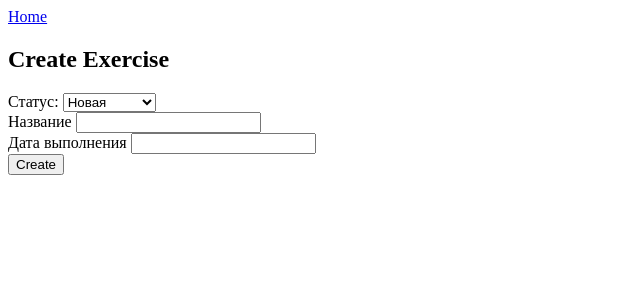
After one commit to Shirin26/todolist_2, a Django app: page /exercise/add/ in a window 1280 px wide. The commit adds this page. Shown: the top 300 px of the page, without its empty margins (0-640 px from the left). Run offline with Django 4.2, Linux system fonts and the light colour scheme.

Commit message:
реализовали добавление новой задачи

```diff
--- a/source/todolist/urls.py
+++ b/source/todolist/urls.py
@@ -15,9 +15,10 @@ Including another URLconf
 """
 from django.contrib import admin
 from django.urls import path
-from webapp.views import index_view
+from webapp.views import index_view, create_ex
 
 urlpatterns = [
     path('admin/', admin.site.urls),
     path('', index_view),
+    path('exercise/add/', create_ex),
 ]
--- /dev/null
+++ b/source/webapp/templates/create.html
@@ -0,0 +1,30 @@
+<!doctype html>
+<html lang="en">
+<head>
+    <meta charset="UTF-8">
+    <meta name="viewport" content="width=device-width, user-scalable=no, initial-scale=1.0, maximum-scale=1.0, minimum-scale=1.0">
+    <meta http-equiv="X-UA-Compatible" content="ie=edge">
+    <title>Create</title>
+</head>
+<a href="/">Home</a>
+
+<h2>Create Exercise</h2>
+<form action="" method="POST">
+    {% csrf_token %}
+    <label>Статус:</label>
+    <select name="status">
+        {% for key, value in statuses %}
+            <option value="{{ key }}">{{ value }}</option>
+        {% endfor %}
+    </select>
+    <br>
+    <label>Название</label>
+    <input type="text" name="title" required>
+    <br>
+    <label>Дата выполнения</label>
+    <input type="text" name="todo_date">
+    <br>
+    <input type="submit" value="Create">
+</form>
+</body>
+</html>
--- a/source/webapp/views.py
+++ b/source/webapp/views.py
@@ -1,7 +1,19 @@
 from django.shortcuts import render
-from webapp.models import Exercise
+from webapp.models import Exercise, STATUS_CHOICES
 
 # Create your views here.
 def index_view(request):
     exercises = Exercise.objects.all()
     return render(request, 'index.html', {'exercises': exercises})
+
+def create_ex(request, *args, **kwargs):
+    if request.method == 'GET':
+        return render(request, 'create.html', {'statuses': STATUS_CHOICES})
+    elif request.method == 'POST':
+        title = request.POST.get('title')
+        status = request.POST.get('status')
+        todo_date = request.POST.get('todo_date')
+        if not todo_date:
+            todo_date = None
+        new_ex = Exercise.objects.create(title=title, status=status, todo_date=todo_date)
+        return render(request, 'exercise.html', {'exercise': new_ex})
```
Also changed, not shown: source/webapp/templates/exercise.html (added, +18 -0 lines), source/webapp/templates/index.html (+16 -3 lines).
